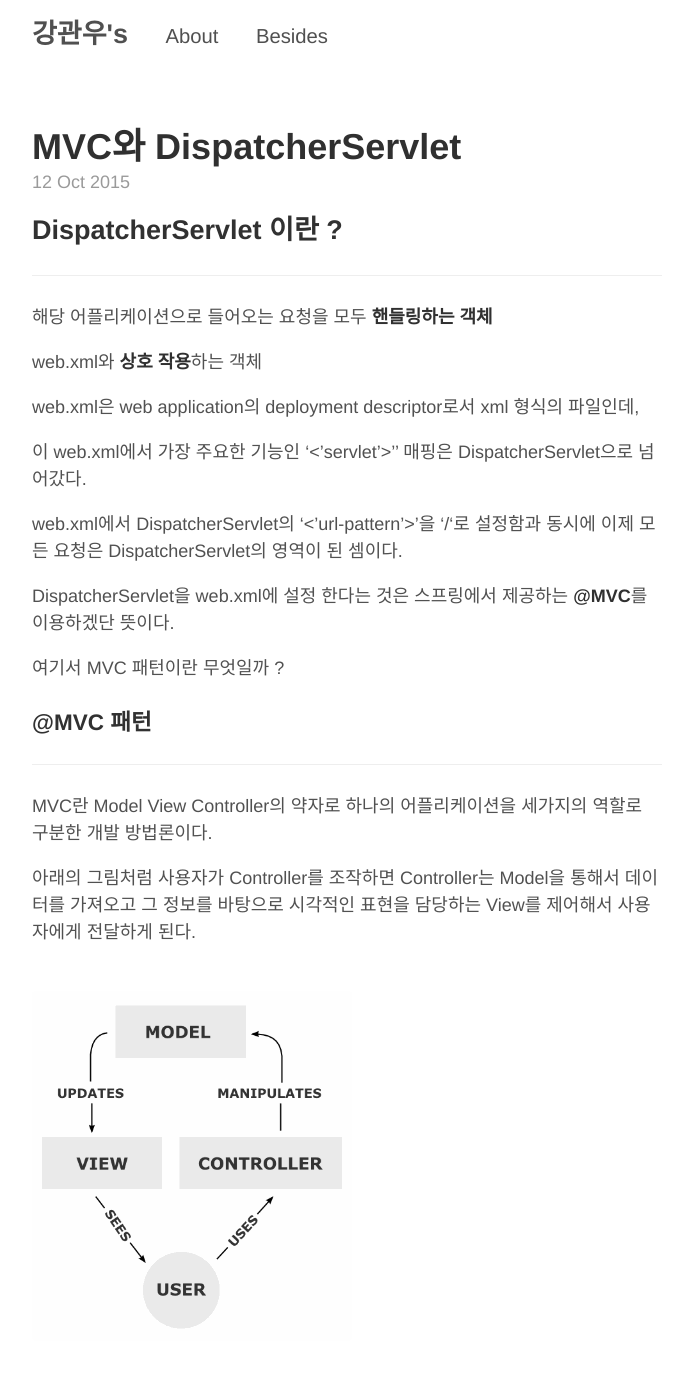
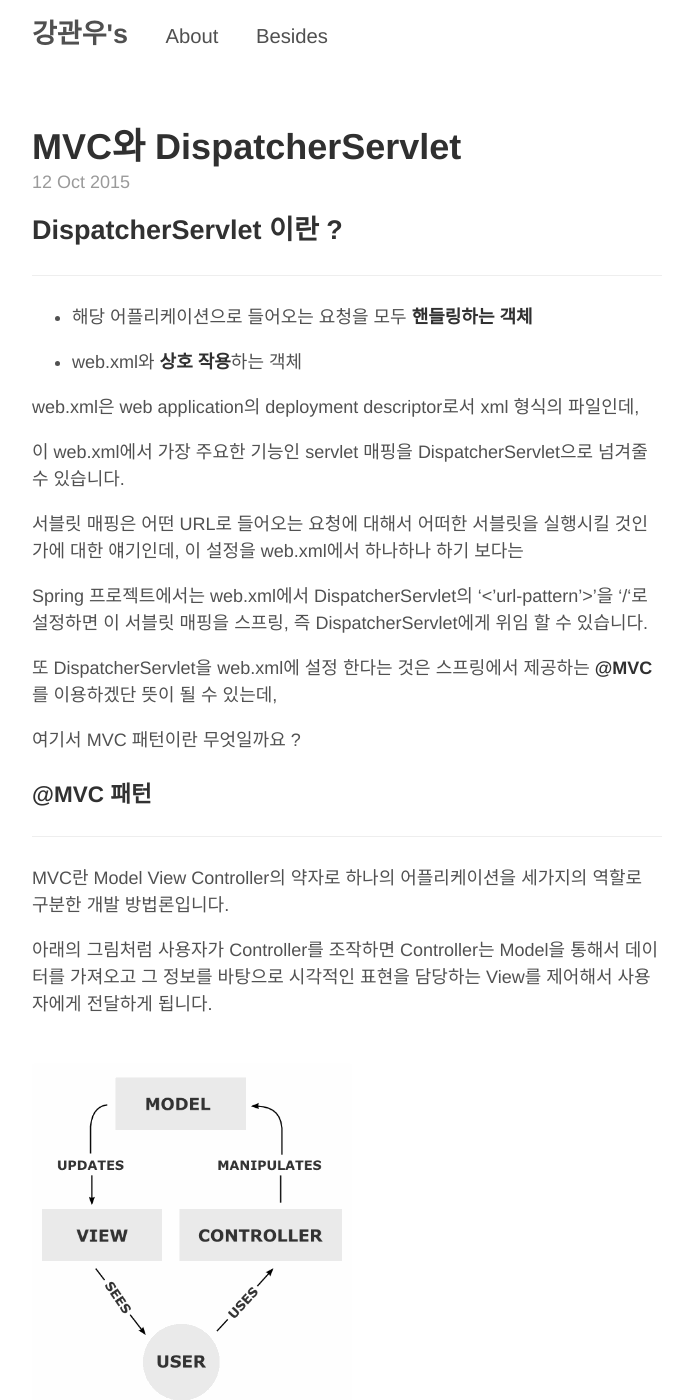
Before and after one commit to KangGwanwoo/KangGwanwoo.github.io, a Jekyll site: the page built from _posts/2015-10-12-MVC-Dispatcher.md, in a window 1280 px wide and 1400 px high. Shown: the whole window, without its empty margins (293-980 px from the left). Built offline with Jekyll 4.4.1, drawn with Linux system fonts in a browser that asks for light colours; some of the changed text lies outside the part shown.

Commit message:
MVC 최종 포스

```diff
--- a/_posts/2015-10-12-MVC-Dispatcher.md
+++ b/_posts/2015-10-12-MVC-Dispatcher.md
@@ -7,25 +7,27 @@ DispatcherServlet 이란 ?
 ----------------------------------
 ---
 
-해당 어플리케이션으로 들어오는 요청을 모두 **핸들링하는 객체**
+- 해당 어플리케이션으로 들어오는 요청을 모두 **핸들링하는 객체**
 
-web.xml와 **상호 작용**하는 객체
+- web.xml와 **상호 작용**하는 객체
 
 web.xml은 web application의 deployment descriptor로서 xml 형식의 파일인데,
 
-이 web.xml에서 가장 주요한 기능인 '<'servlet'>'' 매핑은 DispatcherServlet으로 넘어갔다.
+이 web.xml에서 가장 주요한 기능인 servlet 매핑을 DispatcherServlet으로 넘겨줄 수 있습니다.
 
-web.xml에서 DispatcherServlet의 '<'url-pattern'>'을 ‘/‘로 설정함과 동시에 이제 모든 요청은 DispatcherServlet의 영역이 된 셈이다.
+서블릿 매핑은 어떤 URL로 들어오는 요청에 대해서 어떠한 서블릿을 실행시킬 것인가에 대한 얘기인데, 이 설정을 web.xml에서 하나하나 하기 보다는
 
-DispatcherServlet을 web.xml에 설정 한다는 것은 스프링에서 제공하는 **@MVC**를 이용하겠단 뜻이다.
+Spring 프로젝트에서는 web.xml에서 DispatcherServlet의 '<'url-pattern'>'을 ‘/‘로 설정하면 이 서블릿 매핑을 스프링, 즉 DispatcherServlet에게 위임 할 수 있습니다.
 
-여기서 MVC 패턴이란 무엇일까 ?
+또 DispatcherServlet을 web.xml에 설정 한다는 것은 스프링에서 제공하는 **@MVC**를 이용하겠단 뜻이 될 수 있는데,
+
+여기서 MVC 패턴이란 무엇일까요 ?
 
 ###@MVC 패턴
 ---
-MVC란 Model View Controller의 약자로 하나의 어플리케이션을 세가지의 역할로 구분한 개발 방법론이다.
+MVC란 Model View Controller의 약자로 하나의 어플리케이션을 세가지의 역할로 구분한 개발 방법론입니다.
 
-아래의 그림처럼 사용자가 Controller를 조작하면 Controller는 Model을 통해서 데이터를 가져오고 그 정보를 바탕으로 시각적인 표현을 담당하는 View를 제어해서 사용자에게 전달하게 된다.
+아래의 그림처럼 사용자가 Controller를 조작하면 Controller는 Model을 통해서 데이터를 가져오고 그 정보를 바탕으로 시각적인 표현을 담당하는 View를 제어해서 사용자에게 전달하게 됩니다.
 
 <br>
 ![mvc model](/public/MVC.png)
@@ -41,7 +43,7 @@ DispatcherServlet에 대해 간단히 정의해보자면 우리가 각각 분리
 ![dispatcher](/public/spring_dispatcher.png)
 <br>
 
-< UML 스타일의 DispatcherServlet 작동 방식 >
+< UML 스타일 DispatcherServlet 작동 방식 >
 ---
 위의 작업 흐름을 풀어 설명하자면 다음과 같습니다.
 
```
